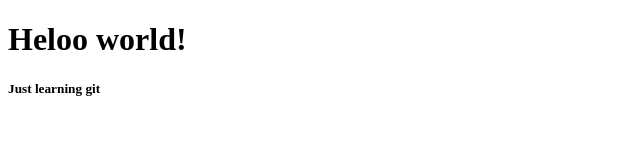
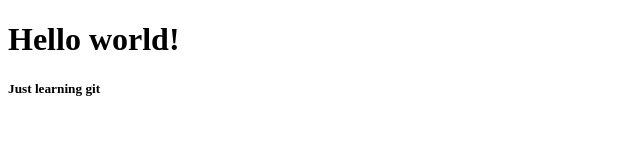
Before and after one commit to ohdudeeee/gitlearn, a plain HTML site: page index.html in a window 1280 px wide. Shown: the full height of the page, 0-640 px from the left. Drawn offline with Linux system fonts and the light colour scheme.

Commit message:
Content update

```diff
--- a/index.html
+++ b/index.html
@@ -4,7 +4,7 @@
         <title>Learning git</title>
     </head>
     <body>
-        <h1>Heloo world!</h1>
+        <h1>Hello world!</h1>
         <h5>Just learning git</h5>
     </body>
 </html>
```
